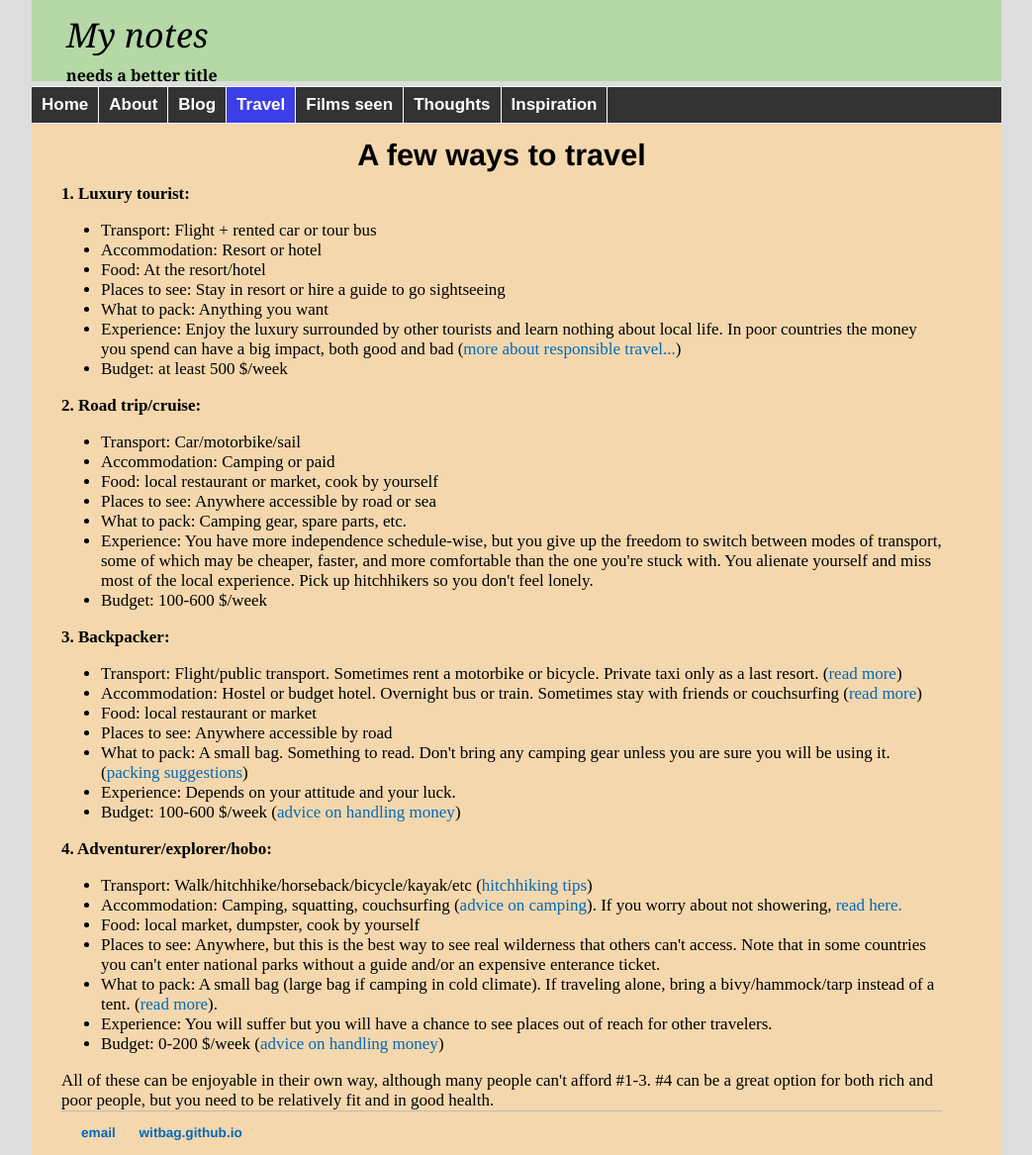
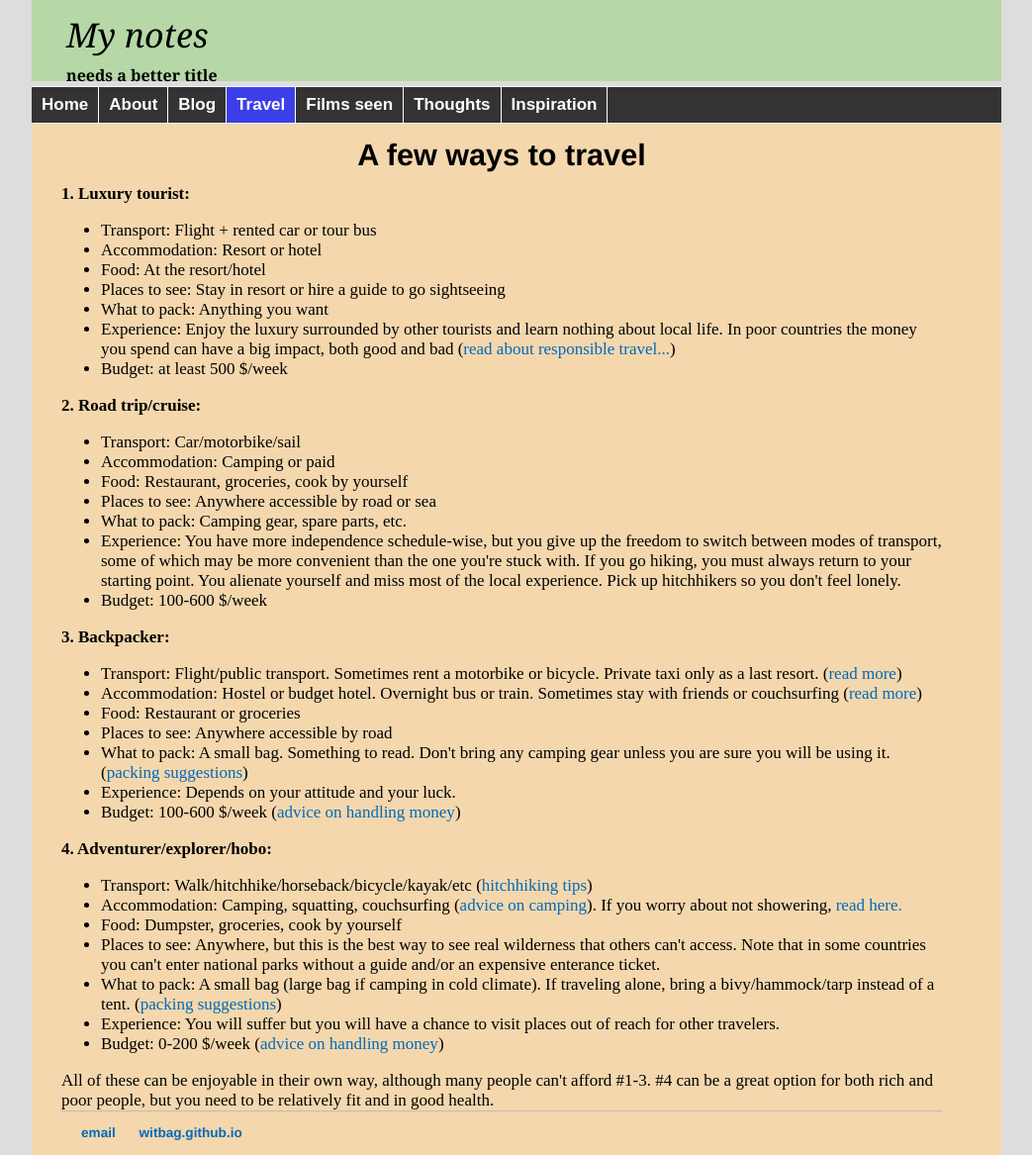
Before and after one commit to witbag/witbag.github.io, a Jekyll site: the page built from travel/waystotravel.html, in a window 1280 px wide. Shown: the whole page at 99% size, without its empty margins (118-1161 px from the left). Built offline with Jekyll 4.4.1, drawn with Linux system fonts in a browser that asks for light colours.

Commit message:
Update waystotravel.html

```diff
--- a/travel/waystotravel.html
+++ b/travel/waystotravel.html
@@ -15,24 +15,24 @@ title: Travel advice
 <li>Food: At the resort/hotel
 <li>Places to see: Stay in resort or hire a guide to go sightseeing
 <li>What to pack: Anything you want
-<li>Experience: Enjoy the luxury surrounded by other tourists and learn nothing about local life. In poor countries the money you spend can have a big impact, both good and bad (<a href="ethics.html">more about responsible travel...</a>)
+<li>Experience: Enjoy the luxury surrounded by other tourists and learn nothing about local life. In poor countries the money you spend can have a big impact, both good and bad (<a href="ethics.html">read about responsible travel...</a>)
 <li>Budget: at least 500 $/week
 </ul>
 <b>2. Road trip/cruise:</b>
 <ul>
 <li>Transport: Car/motorbike/sail
 <li>Accommodation: Camping or paid
-<li>Food: local restaurant or market, cook by yourself
+<li>Food: Restaurant, groceries, cook by yourself
 <li>Places to see: Anywhere accessible by road or sea
 <li>What to pack: Camping gear, spare parts, etc.
-<li>Experience: You have more independence schedule-wise, but you give up the freedom to switch between modes of transport, some of which may be cheaper, faster, and more comfortable than the one you're stuck with. You alienate yourself and miss most of the local experience. Pick up hitchhikers so you don't feel lonely.
+<li>Experience: You have more independence schedule-wise, but you give up the freedom to switch between modes of transport, some of which may be more convenient than the one you're stuck with. If you go hiking, you must always return to your starting point. You alienate yourself and miss most of the local experience. Pick up hitchhikers so you don't feel lonely.
 <li>Budget: 100-600 $/week
 </ul>
 <b>3. Backpacker:</b>
 <ul>
 <li>Transport: Flight/public transport. Sometimes rent a motorbike or bicycle. Private taxi only as a last resort. (<a href="transport.html">read more</a>)
 <li>Accommodation: Hostel or budget hotel. Overnight bus or train. Sometimes stay with friends or couchsurfing (<a href="accommodation.html">read more</a>)
-<li>Food: local restaurant or market
+<li>Food: Restaurant or groceries
 <li>Places to see: Anywhere accessible by road
 <li>What to pack: A small bag. Something to read. Don't bring any camping gear unless you are sure you will be using it. (<a href="packing.html">packing suggestions</a>)
 <li>Experience: Depends on your attitude and your luck.
@@ -42,10 +42,10 @@ title: Travel advice
 <ul>
 <li>Transport: Walk/hitchhike/horseback/bicycle/kayak/etc (<a href="transport.html">hitchhiking tips</a>)
 <li>Accommodation: Camping, squatting, couchsurfing (<a href="accommodation.html">advice on camping</a>). If you worry about not showering, <a href="https://www.theatlantic.com/health/archive/2016/06/i-stopped-showering-and-life-continued/486314" target=_blank>read here.</a>
-<li>Food: local market, dumpster, cook by yourself
+<li>Food: Dumpster, groceries, cook by yourself
 <li>Places to see: Anywhere, but this is the best way to see real wilderness that others can't access. Note that in some countries you can't enter national parks without a guide and/or an expensive enterance ticket.
-<li>What to pack: A small bag (large bag if camping in cold climate). If traveling alone, bring a bivy/hammock/tarp instead of a tent. (<a href="packing.html">read more</a>).
-<li>Experience: You will suffer but you will have a chance to see places out of reach for other travelers.
+<li>What to pack: A small bag (large bag if camping in cold climate). If traveling alone, bring a bivy/hammock/tarp instead of a tent. (<a href="packing.html">packing suggestions</a>)
+<li>Experience: You will suffer but you will have a chance to visit places out of reach for other travelers.
 <li>Budget: 0-200 $/week (<a href="money.html">advice on handling money</a>)
 </ul>
 All of these can be enjoyable in their own way, although many people can't afford #1-3. #4 can be a great option for both rich and poor people, but you need to be relatively fit and in good health.
```
